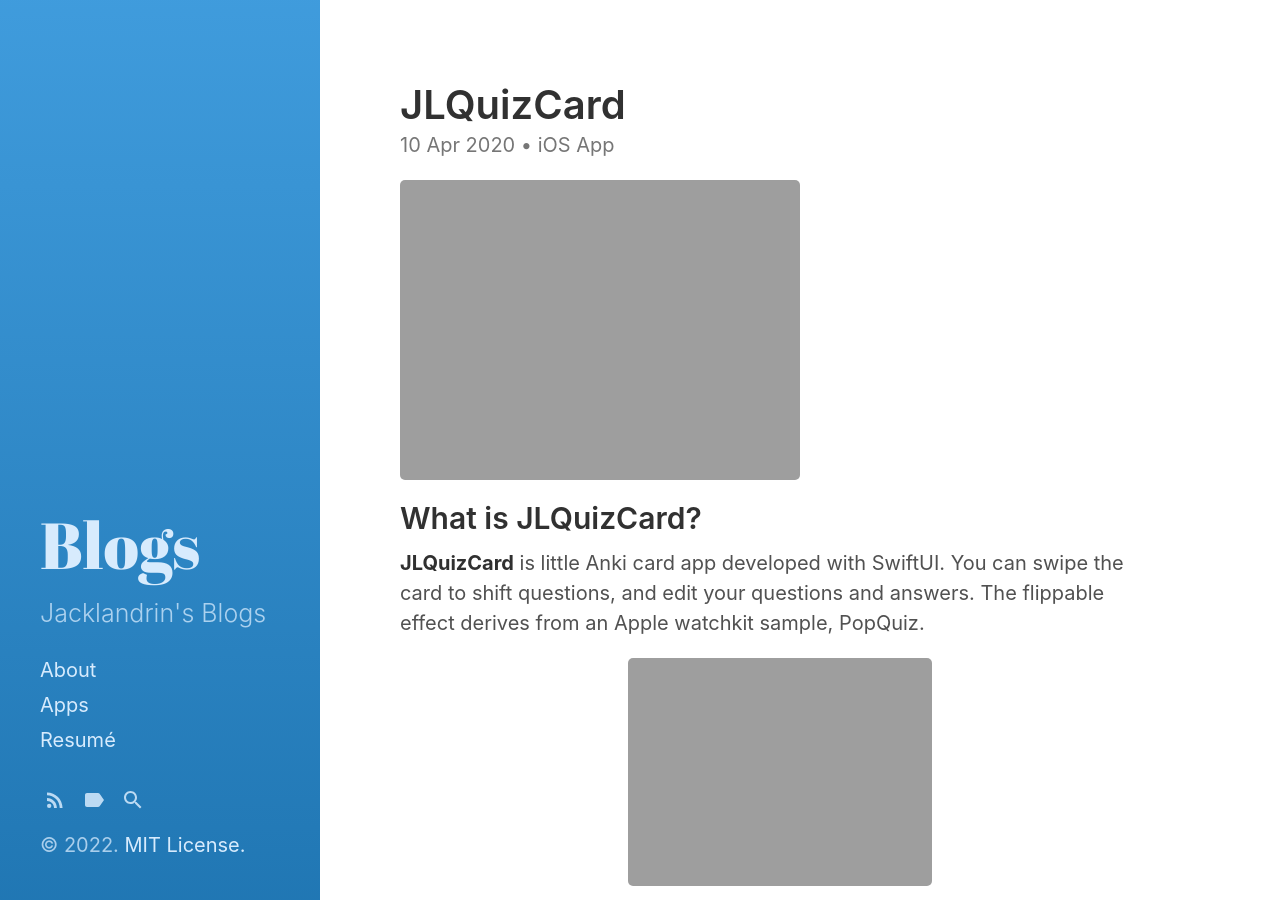
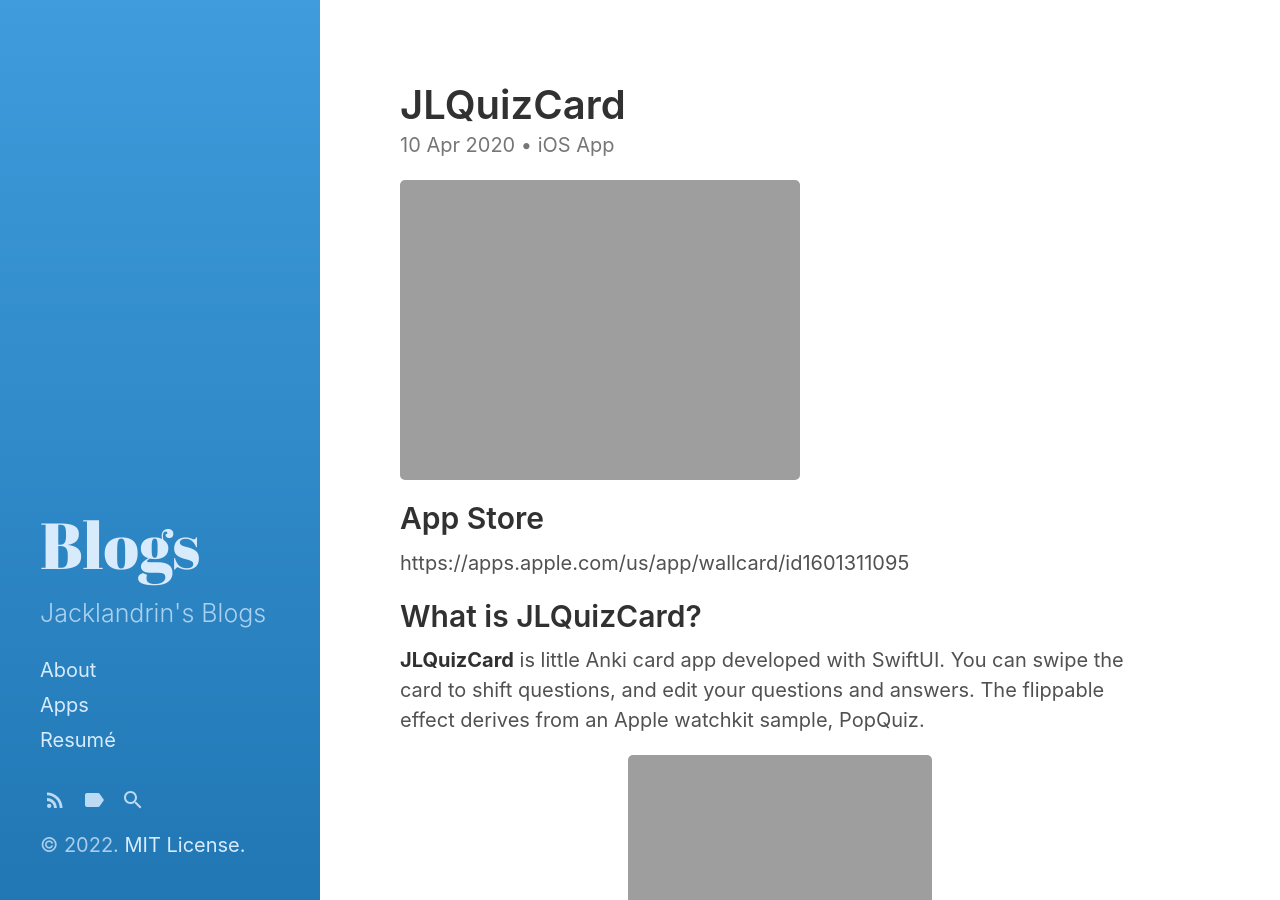
Before and after one commit to jacklandrin/jacklandrin.github.io, a Jekyll site: the page built from _posts/Blogs/post/2020/2020-04-10-jlquizcard.md, in a window 1280 px wide and 900 px high. Built offline with Jekyll 4.4.1, drawn with Linux system fonts in a browser that asks for light colours.

Commit message:
update jlquizcard

```diff
--- a/_posts/Blogs/post/2020/2020-04-10-jlquizcard.md
+++ b/_posts/Blogs/post/2020/2020-04-10-jlquizcard.md
@@ -12,6 +12,9 @@
 ---
 
 ![](http://www.jacklandrin.com/wp-content/uploads/2021/12/quiz_card_180.png)
+## App Store
+https://apps.apple.com/us/app/wallcard/id1601311095
+
 ## What is JLQuizCard?
 **JLQuizCard** is little Anki card app developed with SwiftUI. You can swipe the card to shift questions, and edit your questions and answers. The flippable effect derives from an Apple watchkit sample, PopQuiz.
 <p align="center">
```
